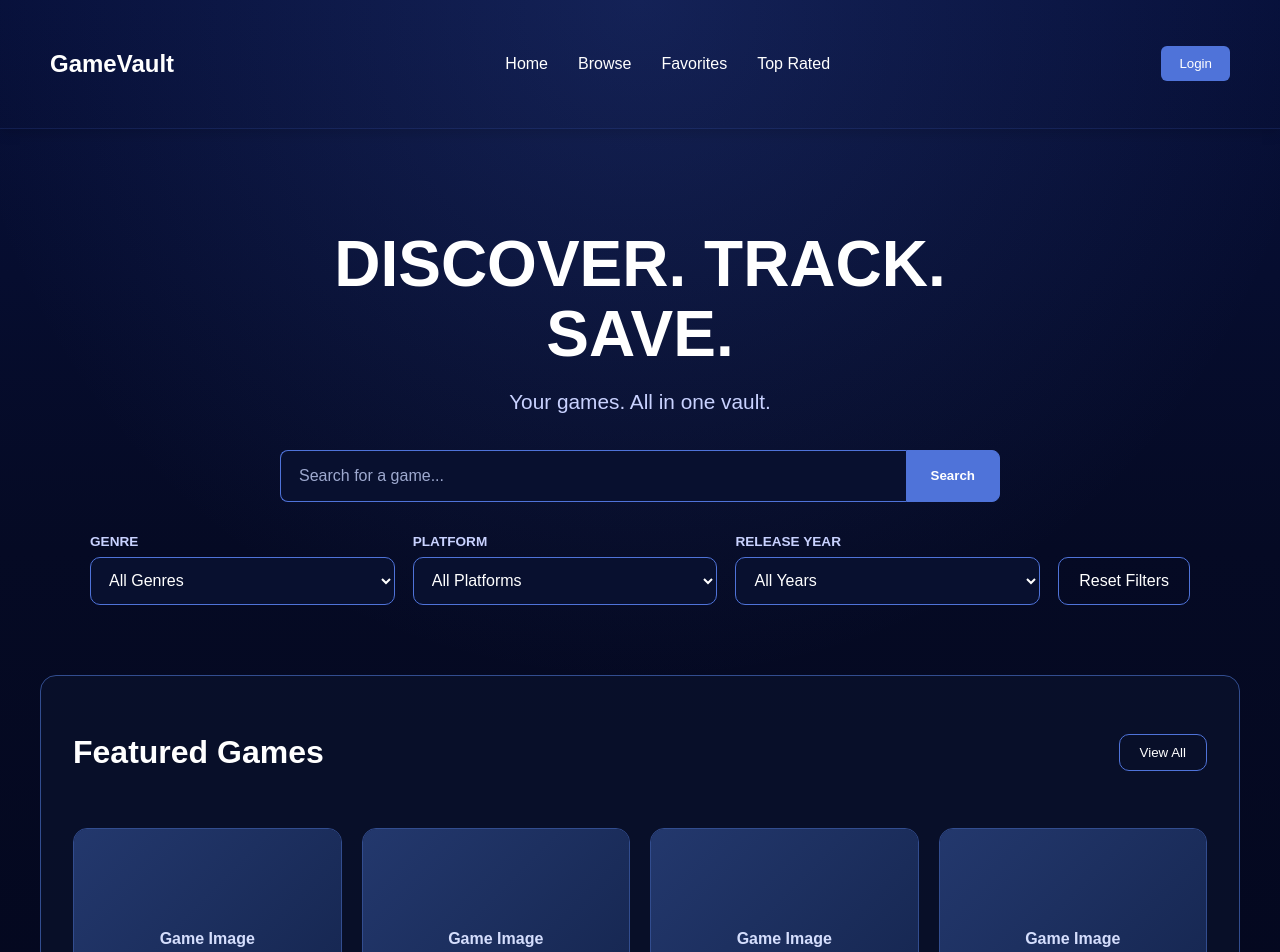
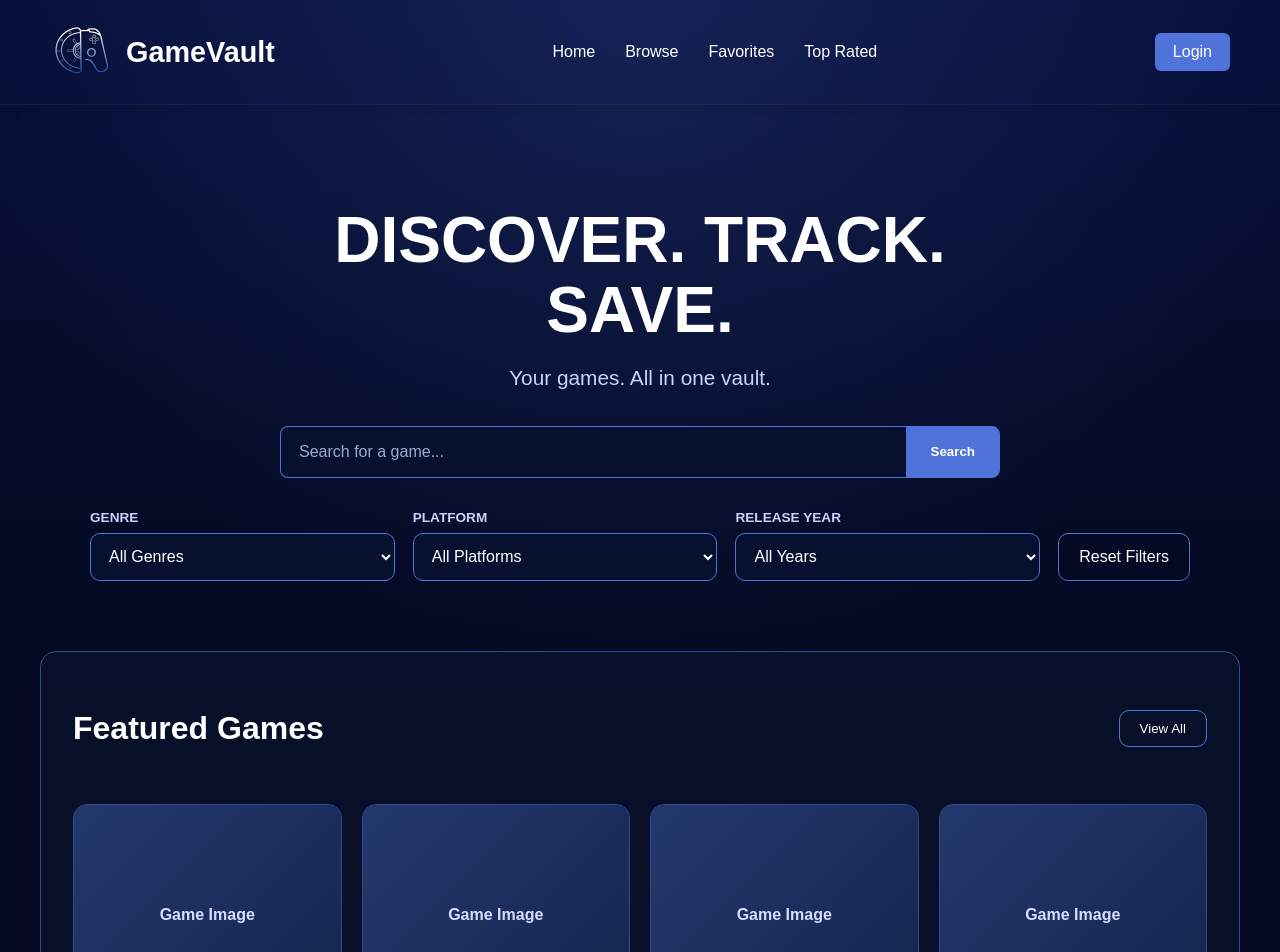
Before and after one commit to oxxtazxxo/gamevault, a React (Vite) app in the folder client/: page /home in a window 1280 px wide. Shown: the top 952 px of the page. Built offline with nearby package versions, Linux system fonts and the light colour scheme.

Commit message:
Implement frontend search integration and UI improvements

```diff
--- a/client/src/components/FeaturedGames.jsx
+++ b/client/src/components/FeaturedGames.jsx
@@ -1,8 +1,8 @@
 import "../styles/FeaturedGames.css";
 import GameCard from "./GameCard";
 
-// Temporary placeholder data until the RAWG API is connected.
-const featuredGames = [
+// Display these games before the user performs a search.
+const placeholderGames = [
   {
     id: 1,
     title: "Elden Ring",
@@ -33,26 +33,39 @@ const featuredGames = [
   },
 ];
 
+function FeaturedGames({ games = [] }) {
+  // Use live RAWG results after a search, or placeholders on initial load.
+  const displayedGames =
+    games.length > 0
+      ? games.map((game) => ({
+          id: game.id,
+          title: game.name,
+          rating: game.rating,
+          releaseDate: game.released || "Release date unavailable",
+          genres: game.genres?.map((genre) => genre.name) || [],
+          image: game.background_image,
+        }))
+      : placeholderGames;
 
-function FeaturedGames() {
   return (
     <section className="featured-games">
-      <div className="featured-header">
-        <h2>Featured Games</h2>
+      <header className="featured-header">
+        <h2>{games.length > 0 ? "Search Results" : "Featured Games"}</h2>
 
         <button type="button" className="view-all">
           View All
         </button>
-      </div>
+      </header>
 
       <div className="game-grid">
-        {featuredGames.map((game) => (
+        {displayedGames.map((game) => (
           <GameCard
             key={game.id}
             title={game.title}
             rating={game.rating}
             releaseDate={game.releaseDate}
             genres={game.genres}
+            image={game.image}
           />
         ))}
       </div>
--- a/client/src/components/GameCard.jsx
+++ b/client/src/components/GameCard.jsx
@@ -1,13 +1,21 @@
 import "../styles/GameCard.css";
 
 // Reusable card for displaying a single game's summary information.
-function GameCard({ title, rating, releaseDate, genres }) {
+function GameCard({ title, rating, releaseDate, genres, image }) {
   return (
     <article className="game-card">
-      {/* Placeholder until RAWG image data is connected. */}
-      <div className="game-image-placeholder">
-        <span>Game Image</span>
-      </div>
+      {/* display RAWG artwork when available */}
+      {image ? (
+        <img
+          className="game-image"
+          src={image}
+          alt={`${title} cover artwork`}
+        />
+      ) : (
+        <div className="game-image-placeholder">
+          <span>Game Image</span>
+        </div>
+      )}
 
       <div className="game-card-content">
         <h3>{title}</h3>
@@ -17,7 +25,7 @@ function GameCard({ title, rating, releaseDate, genres }) {
           <span>{releaseDate}</span>
         </div>
 
-        {/* Render each genre as a separate tag. */}
+        {/* renders each genre as a separate tag */}
         <div className="game-genres">
           {genres.map((genre) => (
             <span key={genre}>{genre}</span>
--- a/client/src/components/Navbar.jsx
+++ b/client/src/components/Navbar.jsx
@@ -1,24 +1,32 @@
-import '../styles/Navbar.css';
+import "../styles/Navbar.css";
+import logo from "../assets/images/gamevault-logo.png";
+import logo2x from "../assets/images/gamevault-logo@2x.png";
 
 function Navbar() {
-    return (
-        <nav className="navbar">
-            <div className="logo">
-                <h2>GameVault</h2>
-            </div>
+  return (
+    <header className="navbar">
+      <a href="/" className="logo" aria-label="GameVault home">
+        <img
+          src={logo}
+          srcSet={`${logo} 1x, ${logo2x} 2x`}
+          alt="GameVault"
+        />
 
-            <div className="nav-links">
-                <a href="#">Home</a>
-                <a href="#">Browse</a>
-                <a href="#">Favorites</a>
-                <a href="#">Top Rated</a>
-            </div>
+        <span>GameVault</span>
+      </a>
 
-            <div className="login">
-                <button>Login</button>
-            </div>
-        </nav>
-    );
+      <nav className="nav-links" aria-label="Main navigation">
+        <a href="/">Home</a>
+        <a href="#">Browse</a>
+        <a href="#">Favorites</a>
+        <a href="#">Top Rated</a>
+      </nav>
+
+      <button type="button" className="login">
+        Login
+      </button>
+    </header>
+  );
 }
 
 export default Navbar;
--- a/client/src/components/SearchBar.jsx
+++ b/client/src/components/SearchBar.jsx
@@ -1,14 +1,33 @@
 import "../styles/SearchBar.css";
+import { useState } from "react";
 
-function SearchBar() {
+function SearchBar({ onSearch, isLoading}) {
+
+    // Store the current value typed into the search input
+    const [searchTerm, setSearchTerm] = useState("");
+
+    // Prevent the form from refreshing the page and send the search term to Home.
+    function handleSubmit(event) {
+        event.preventDefault();
+        onSearch(searchTerm);
+    }
+
     return (
-        <form className="search-bar">
+        <form className="search-bar" onSubmit={handleSubmit}>
             <input
                 type="search"
                 placeholder="Search for a game..."
                 aria-label="Search for a game"
+                value={searchTerm}
+
+                // Update the search term whenever the user types.
+                onChange={(event) => setSearchTerm(event.target.value)}
             />
-            <button type="submit">Search</button>
+
+            {/* Show feedback while the API request is running. */}
+            <button type="submit" disabled={isLoading}>
+                {isLoading ? "Searching..." : "Search"}
+            </button>
         </form>
     );
 }
--- a/client/src/pages/Home.jsx
+++ b/client/src/pages/Home.jsx
@@ -1,15 +1,51 @@
-import Hero from '../components/Hero'
+import { useState } from "react";
+import Hero from "../components/Hero";
 import SearchBar from "../components/SearchBar";
 import FilterBar from "../components/FilterBar";
 import FeaturedGames from "../components/FeaturedGames";
+import { searchGames } from "../services/rawgApi";
 
 function Home() {
+  // store the games returned by the backend search endpoint
+  const [games, setGames] = useState([]);
+
+  // Track the request so the UI can provide loading feedback
+  const [isLoading, setIsLoading] = useState(false);
+
+  // store any error message returned during the search request.
+  const [error, setError] = useState("");
+
+  // request matching games from the express backend
+  async function handleSearch(searchTerm) {
+    setIsLoading(true);
+    setError("");
+
+    try {
+      const searchResults = await searchGames(searchTerm);
+      setGames(searchResults);
+    } catch (requestError) {
+      console.error("Unable to search for games:", requestError);
+      setError("Unable to load games. Please try again.");
+      setGames([]);
+    } finally {
+      setIsLoading(false);
+    }
+  }
+
   return (
     <main>
       <Hero />
-      <SearchBar />
+
+      <SearchBar
+        onSearch={handleSearch}
+        isLoading={isLoading}
+      />
+
       <FilterBar />
-      <FeaturedGames />
+      {/* Display an error message if the backend request fails. */}
+      {error && <p role="alert">{error}</p>}
+
+      <FeaturedGames games={games} />
     </main>
   );
 }
--- /dev/null
+++ b/client/src/services/rawgApi.js
@@ -0,0 +1,31 @@
+const API_BASE_URL = "http://localhost:5000";
+
+// Searches the backend for games matching the user's query
+// and returns the list of results from the RAWG API
+export async function searchGames(searchTerm, pageSize = 8) {
+
+    // Remove any accidental whitespace from the user's search.
+    const trimmedSearch = searchTerm.trim();
+
+    // Don't send an API request if the search box is empty.
+    if(!trimmedSearch) {
+        return [];
+    }
+
+    // Build the request URL for the backend search endpoint.
+    const url = `${API_BASE_URL}/api/rawg/search/${encodeURIComponent(trimmedSearch)}` + `?page_size=${pageSize}`;
+
+    // Send the request to the Express backend.
+    const response = await fetch(url);
+
+    // Throw an error if the backend returns an unsuccessful status code.
+    if(!response.ok) {
+        throw new Error (`Search failed with status ${response.status}`);
+    }
+
+    // Convert the JSON response into a JavaScript object.
+    const responseData = await response.json();
+
+    // Return only the array of games needed by the frontend.
+    return responseData.data.results;
+}
--- a/client/src/styles/GameCard.css
+++ b/client/src/styles/GameCard.css
@@ -122,3 +122,9 @@
         grid-template-columns: 1fr;
   }
 }
+.game-image {
+  width: 100%;
+  height: 220px;
+  object-fit: cover;
+  display: block;
+}
--- a/client/src/styles/Navbar.css
+++ b/client/src/styles/Navbar.css
@@ -2,8 +2,9 @@
   display: flex;
   justify-content: space-between;
   align-items: center;
+  gap: 30px;
 
-    padding: 30px 50px;
+  padding: 20px 50px;
 
   background: transparent;
 
@@ -12,14 +13,37 @@
   box-shadow: 0 4px 12px rgba(0, 0, 0, 0.15);
 }
 
-.login h2 {
-    font-size: 2.2rem;
+.logo {
+  display: flex;
+  align-items: center;
+  gap: 12px;
+
   color: white;
-    margin: 0;
+  text-decoration: none;
+
+  transition: opacity 0.2s ease;
+}
+
+.logo img {
+  width: 64px;
+  height: 64px;
+  object-fit: contain;
+  display: block;
+}
+
+.logo span {
+  font-size: 1.8rem;
+  font-weight: 700;
+  color: white;
+}
+
+.logo:hover {
+    transform: scale(1.05);
 }
 
 .nav-links {
   display: flex;
+  align-items: center;
   gap: 30px;
 }
 
@@ -28,20 +52,23 @@
   text-decoration: none;
 }
 
-.nav-links a:hover{
-    color:#6d8cff;
+.nav-links a:hover {
+  color: #6d8cff;
 }
 
-.login button {
+.login {
   padding: 10px 18px;
 
   border: none;
-
   border-radius: 6px;
 
   background: #4f73d9;
-
   color: white;
 
+  font: inherit;
   cursor: pointer;
 }
+
+.login:hover {
+  background: #6d8cff;
+}
```
Lines whose indentation alone changed are shown as unchanged.
